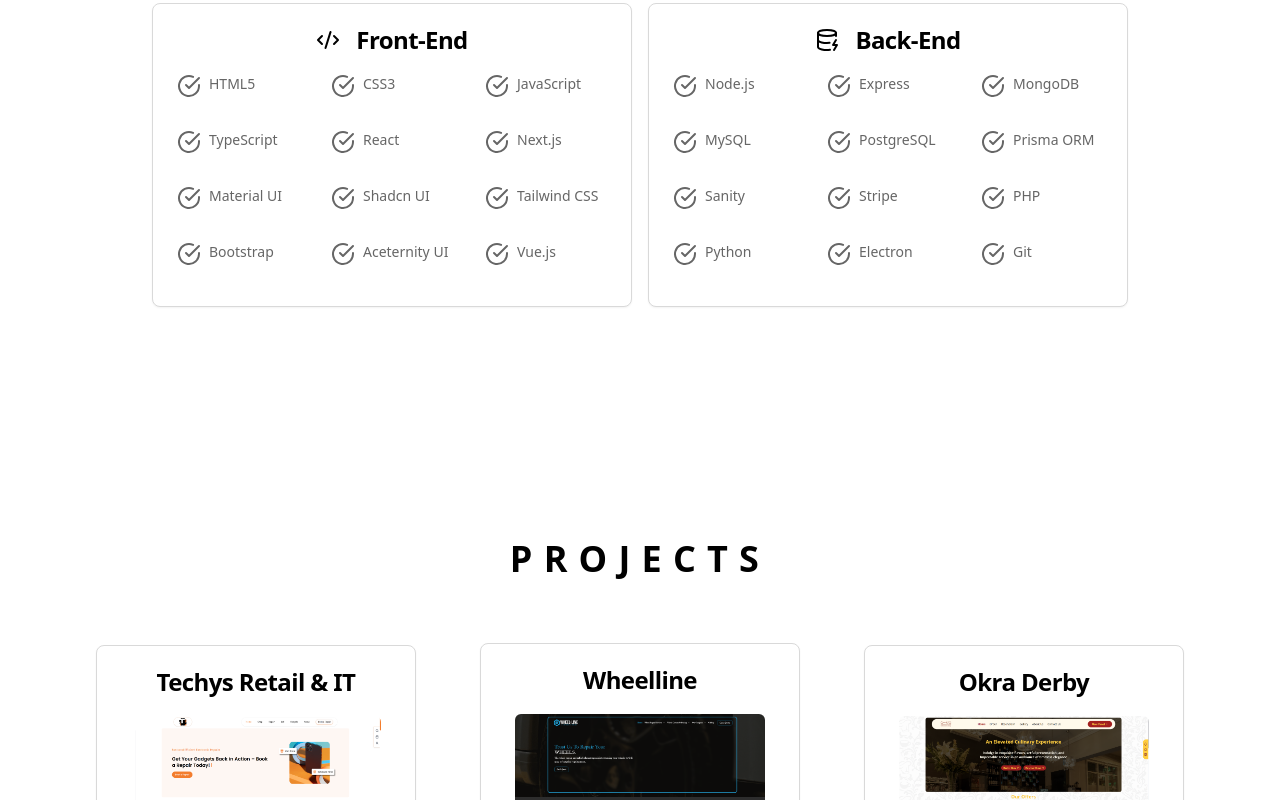
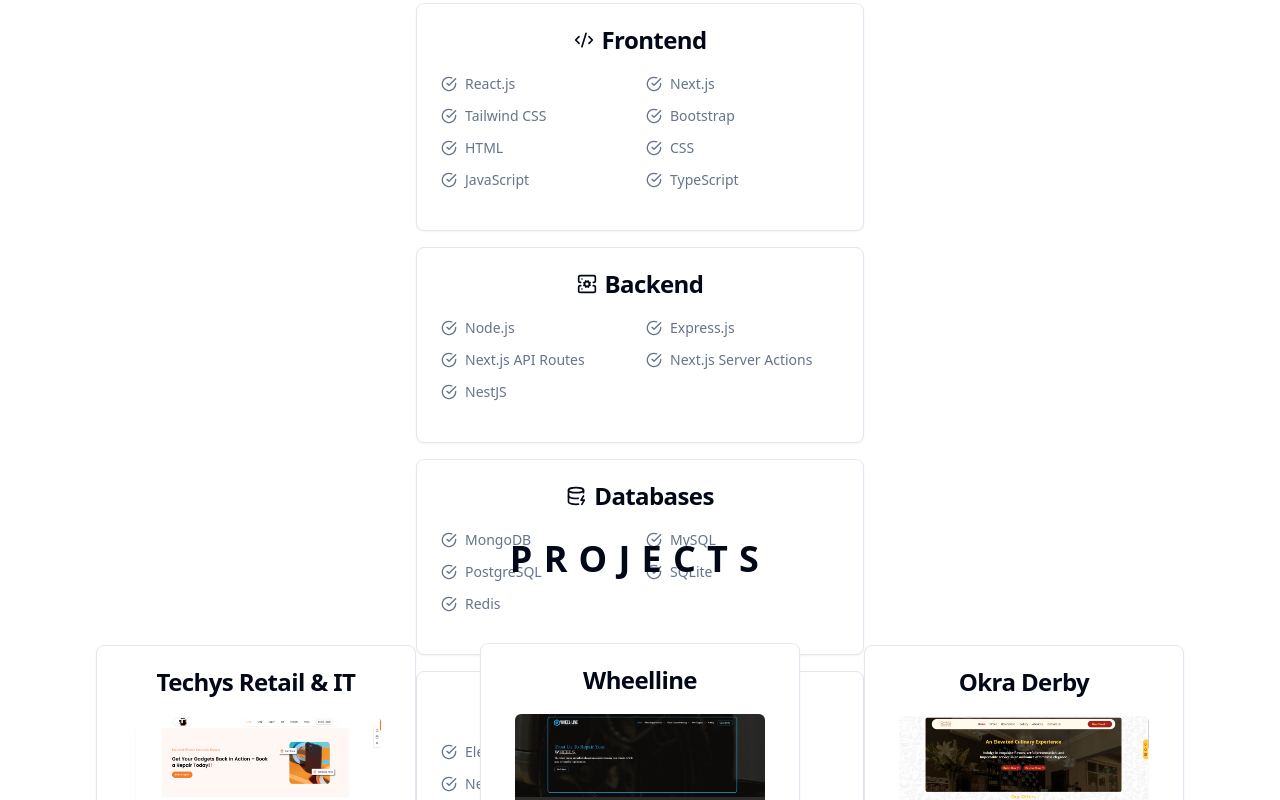
Before and after one commit to opurbo007/portfolio, a Next.js app: page / in a window 1280 px wide. Shown: the part 1520-2320 px from the top of the page. Built offline with nearby package versions, Linux system fonts and the light colour scheme.

Commit message:
update global styles: refine color variables for improved accessibility and consistency; enhance AnimatedFavicon component with updated background and accent colors; restructure Skill component to include new skill categories and improve layout

```diff
--- a/src/app/globals.css
+++ b/src/app/globals.css
@@ -5,64 +5,64 @@
 @layer base {
   :root {
     --background: 0 0% 100%;
-    --foreground: 0 0% 0%;
+    --foreground: 222.2 84% 4.9%;
 
     --card: 0 0% 100%;
-    --card-foreground: 0 0% 0%;
+    --card-foreground: 222.2 84% 4.9%;
 
     --popover: 0 0% 100%;
-    --popover-foreground: 0 0% 0%;
+    --popover-foreground: 222.2 84% 4.9%;
 
-    --primary: 0 0% 0%;
-    --primary-foreground: 0 0% 100%;
+    --primary: 222.2 47.4% 11.2%;
+    --primary-foreground: 210 40% 98%;
 
-    --secondary: 0 0% 96%;
-    --secondary-foreground: 0 0% 0%;
+    --secondary: 210 40% 96.1%;
+    --secondary-foreground: 222.2 47.4% 11.2%;
 
-    --muted: 0 0% 96%;
-    --muted-foreground: 0 0% 40%;
+    --muted: 210 40% 96.1%;
+    --muted-foreground: 215.4 16.3% 46.9%;
 
-    --accent: 0 0% 96%;
-    --accent-foreground: 0 0% 0%;
+    --accent: 210 40% 96.1%;
+    --accent-foreground: 222.2 47.4% 11.2%;
 
     --destructive: 0 0% 0%;
     --destructive-foreground: 0 0% 100%;
 
-    --border: 0 0% 85%;
-    --input: 0 0% 85%;
-    --ring: 0 0% 0%;
+    --border: 214.3 31.8% 91.4%;
+    --input: 214.3 31.8% 91.4%;
+    --ring: 222.2 84% 4.9%;
 
     --radius: 0.5rem;
   }
 
   .dark {
-    --background: 0 0% 0%;
-    --foreground: 0 0% 100%;
+    --background: 222.2 84% 4.9%;
+    --foreground: 210 40% 98%;
 
-    --card: 0 0% 0%;
-    --card-foreground: 0 0% 100%;
+    --card: 222.2 84% 4.9%;
+    --card-foreground: 210 40% 98%;
 
-    --popover: 0 0% 0%;
-    --popover-foreground: 0 0% 100%;
+    --popover: 222.2 84% 4.9%;
+    --popover-foreground: 210 40% 98%;
 
-    --primary: 0 0% 100%;
-    --primary-foreground: 0 0% 0%;
+    --primary: 210 40% 98%;
+    --primary-foreground: 222.2 47.4% 11.2%;
 
-    --secondary: 0 0% 10%;
-    --secondary-foreground: 0 0% 100%;
+    --secondary: 217.2 32.6% 17.5%;
+    --secondary-foreground: 210 40% 98%;
 
-    --muted: 0 0% 10%;
-    --muted-foreground: 0 0% 65%;
+    --muted: 217.2 32.6% 17.5%;
+    --muted-foreground: 215 20.2% 65.1%;
 
-    --accent: 0 0% 10%;
-    --accent-foreground: 0 0% 100%;
+    --accent: 217.2 32.6% 17.5%;
+    --accent-foreground: 210 40% 98%;
 
-    --destructive: 0 0% 100%;
-    --destructive-foreground: 0 0% 0%;
+    --destructive: 0 62.8% 30.6%;
+    --destructive-foreground: 210 40% 98%;
 
-    --border: 0 0% 20%;
-    --input: 0 0% 20%;
-    --ring: 0 0% 100%;
+    --border: 217.2 32.6% 17.5%;
+    --input: 217.2 32.6% 17.5%;
+    --ring: 212.7 26.8% 83.9%;
   }
 }
 
--- a/src/components/AnimatedFav.tsx
+++ b/src/components/AnimatedFav.tsx
@@ -4,8 +4,8 @@ import { useAnimatedFavicon } from "@/hooks/useAnimatedFavicon";
 export default function AnimatedFavicon() {
   useAnimatedFavicon("OPU PAL", "OPU PAL | Portfolio", {
     speed: 800,
-    bg: "#0d1b2a",
-    accent: "#5eead4",
+    bg: "#000000",
+    accent: "#ffffff",
   });
   return null;
 }
--- a/src/components/Skill.tsx
+++ b/src/components/Skill.tsx
@@ -1,35 +1,39 @@
-import { CheckCircle, Code2, DatabaseZap } from "lucide-react";
+import { CheckCircle, Code2, DatabaseZap, ServerCog, Wrench } from "lucide-react";
 import { Card, CardDescription, CardHeader, CardTitle } from "./ui/card";
 
-const Skill = () => {
-  const fontEnd = [
-    "HTML5",
-    "CSS3",
+const frontend = [
+  "React.js",
+  "Next.js",
+  "Tailwind CSS",
+  "Bootstrap",
+  "HTML",
+  "CSS",
   "JavaScript",
   "TypeScript",
-    "React",
-    "Next.js",
-    "Material UI",
-    "Shadcn UI",
-    "Tailwind CSS",
-    "Bootstrap",
-    "Aceternity UI",
-    "Vue.js",
 ];
-  const backEnd = [
+
+const backend = [
   "Node.js",
-    "Express",
-    "MongoDB",
-    "MySQL",
-    "PostgreSQL",
-    "Prisma ORM",
-    "Sanity",
-    "Stripe",
-    "PHP",
-    "Python",
+  "Express.js",
+  "Next.js API Routes",
+  "Next.js Server Actions",
+  "NestJS",
+];
+
+const databases = ["MongoDB", "MySQL", "PostgreSQL", "SQLite", "Redis"];
+
+const tools = [
   "Electron",
-    "Git",
+  "WebSocket",
+  "NextAuth",
+  "Prisma",
+  "REST APIs",
+  "CI/CD",
+  "Docker",
+  "Offline-first & multi-tenant app design",
 ];
+
+const Skill = () => {
   return (
     <section className="h-full sm:h-[40rem] py-8">
       <div>
@@ -37,17 +41,64 @@ const Skill = () => {
           SKILLS
         </h2>
       </div>
-      <div className=" flex items-center justify-center sm:flex-row flex-col gap-4  ">
-        <div>
-          <Card className="w-[20rem] sm:w-[30rem]">
+      <div className="flex items-center justify-center flex-col gap-4 px-4">
+        <Card className="w-[20rem] sm:w-[28rem]">
           <CardHeader>
-              <CardTitle className="flex items-center justify-center gap-4 ">
-                <Code2 /> Front-End
+            <CardTitle className="flex items-center justify-center gap-2">
+              <Code2 className="h-5 w-5" /> Frontend
             </CardTitle>
-              <CardDescription className="grid sm:grid-cols-3 grid-cols-2 gap-8 py-4">
-                {fontEnd.map((skill, index) => (
-                  <span key={index} className="flex gap-2">
-                    <CheckCircle />
+            <CardDescription className="grid sm:grid-cols-2 grid-cols-1 gap-3 py-4">
+              {frontend.map((skill, index) => (
+                <span key={index} className="flex gap-2 items-center">
+                  <CheckCircle className="h-4 w-4 shrink-0" />
+                  {skill}
+                </span>
+              ))}
+            </CardDescription>
+          </CardHeader>
+        </Card>
+
+        <Card className="w-[20rem] sm:w-[28rem]">
+          <CardHeader>
+            <CardTitle className="flex items-center justify-center gap-2">
+              <ServerCog className="h-5 w-5" /> Backend
+            </CardTitle>
+            <CardDescription className="grid sm:grid-cols-2 grid-cols-1 gap-3 py-4">
+              {backend.map((skill, idx) => (
+                <span key={idx} className="flex gap-2 items-center">
+                  <CheckCircle className="h-4 w-4 shrink-0" />
+                  {skill}
+                </span>
+              ))}
+            </CardDescription>
+          </CardHeader>
+        </Card>
+
+        <Card className="w-[20rem] sm:w-[28rem]">
+          <CardHeader>
+            <CardTitle className="flex items-center justify-center gap-2">
+              <DatabaseZap className="h-5 w-5" /> Databases
+            </CardTitle>
+            <CardDescription className="grid sm:grid-cols-2 grid-cols-1 gap-3 py-4">
+              {databases.map((skill, idx) => (
+                <span key={idx} className="flex gap-2 items-center">
+                  <CheckCircle className="h-4 w-4 shrink-0" />
+                  {skill}
+                </span>
+              ))}
+            </CardDescription>
+          </CardHeader>
+        </Card>
+
+        <Card className="w-[20rem] sm:w-[28rem]">
+          <CardHeader>
+            <CardTitle className="flex items-center justify-center gap-2">
+              <Wrench className="h-5 w-5" /> Tools & Practices
+            </CardTitle>
+            <CardDescription className="grid sm:grid-cols-2 grid-cols-1 gap-3 py-4">
+              {tools.map((skill, idx) => (
+                <span key={idx} className="flex gap-2 items-center">
+                  <CheckCircle className="h-4 w-4 shrink-0" />
                   {skill}
                 </span>
               ))}
@@ -55,25 +106,6 @@ const Skill = () => {
           </CardHeader>
         </Card>
       </div>
-        <div>
-          <Card className="w-[20rem] sm:w-[30rem]">
-            <CardHeader>
-              <CardTitle className="flex items-center justify-center gap-4">
-                <DatabaseZap />
-                <span className=""> Back-End</span>
-              </CardTitle>
-              <CardDescription className="grid sm:grid-cols-3 grid-cols-2 gap-8 py-4">
-                {backEnd.map((skill, idx) => (
-                  <span key={idx} className="flex gap-2">
-                    <CheckCircle />
-                    {skill}
-                  </span>
-                ))}
-              </CardDescription>
-            </CardHeader>
-          </Card>
-        </div>
-      </div>
     </section>
   );
 };
```
Lines whose indentation alone changed are shown as unchanged.
